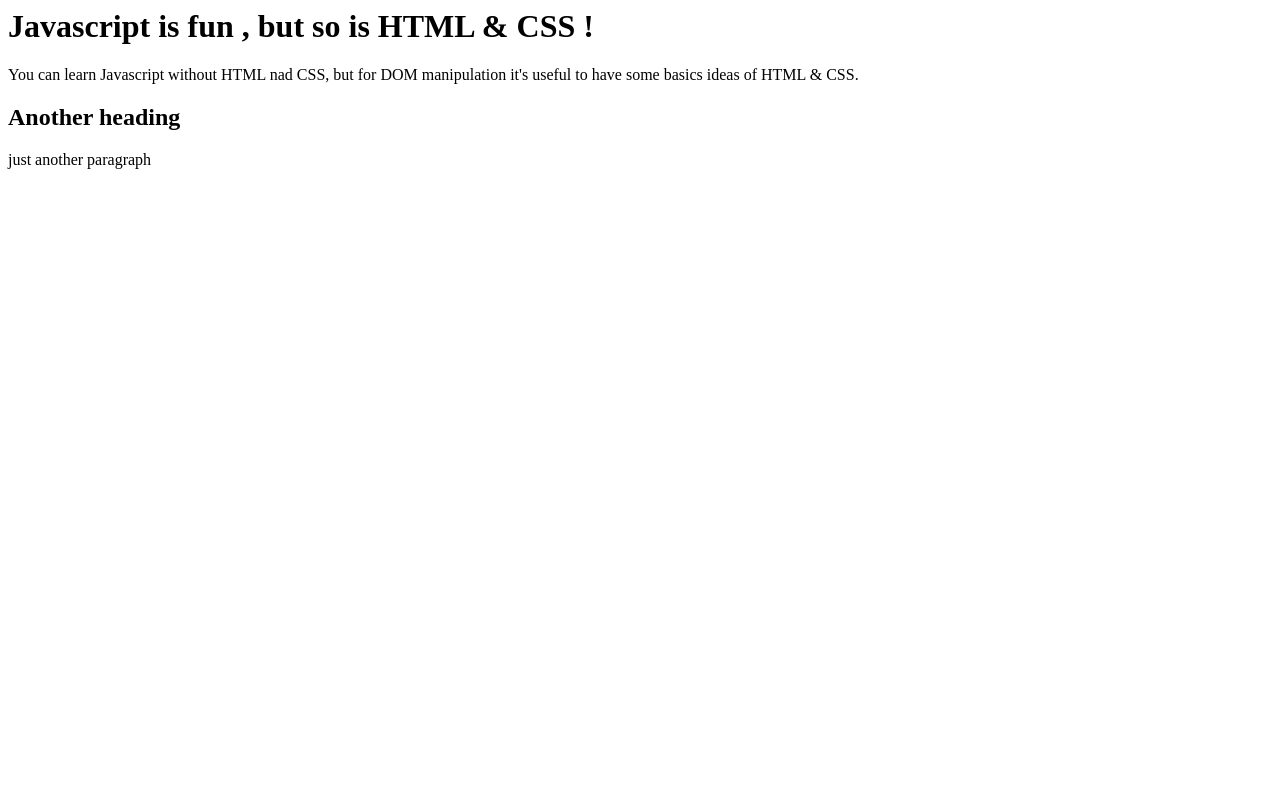
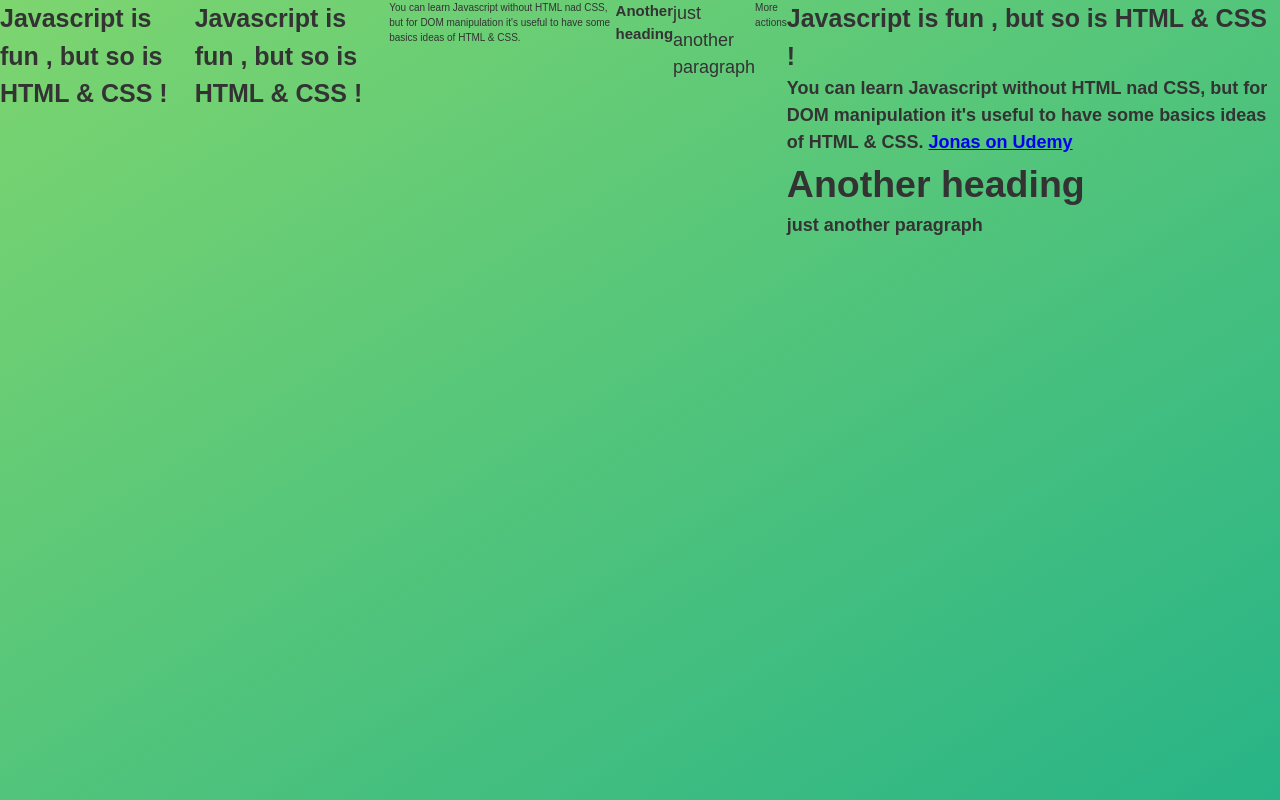
Before and after one commit to nikita-kumari08/JavaScript, a plain HTML site: page 04-HTML-CSS/index.html in a window 1280 px wide. Drawn offline with Linux system fonts and the light colour scheme; files that its build step writes are made by us from their sources.

Commit message:
script.js4

```diff
--- a/04-HTML-CSS/index.html
+++ b/04-HTML-CSS/index.html
@@ -7,6 +7,7 @@
             <body>
                 <h1> Javascript is fun , but so is HTML & CSS !</h1>
                 <p>
+                <h1> Javascript is fun , but so is HTML & CSS !</h1>
                     You can learn Javascript without HTML nad CSS,
                     but for DOM manipulation
                     it's useful to have some basics
@@ -20,3 +21,33 @@
 
                 </body>
                 </html>
+
+
+
+
+
+<!DOCTYPE html>   More actions
+<html lang="en">
+<head>
+    <meta charset="UTF-8">
+    <meta name="viewport" content="width=device-width, initial-scale=1.0">
+    <link href="style.css" rel="stylesheet" />
+        <title>Learning HTML & CSS</title>
+    </head>
+    <body>
+          <h1> Javascript is fun , but so is HTML & CSS !<h/>
+            <p>
+                    You can learn Javascript without HTML nad CSS,
+                    but for DOM manipulation
+                    it's useful to have some basics
+                    ideas of HTML & CSS.
+
+                    <a href = "https://www.udemy.com/user/jonasschmedtmann?">Jonas on Udemy</a>
+                </p>
+                <h2> Another heading</h2>
+                <p>
+                just another paragraph
+            </p>
+             </p>
+        </body>
+     </html>
```
